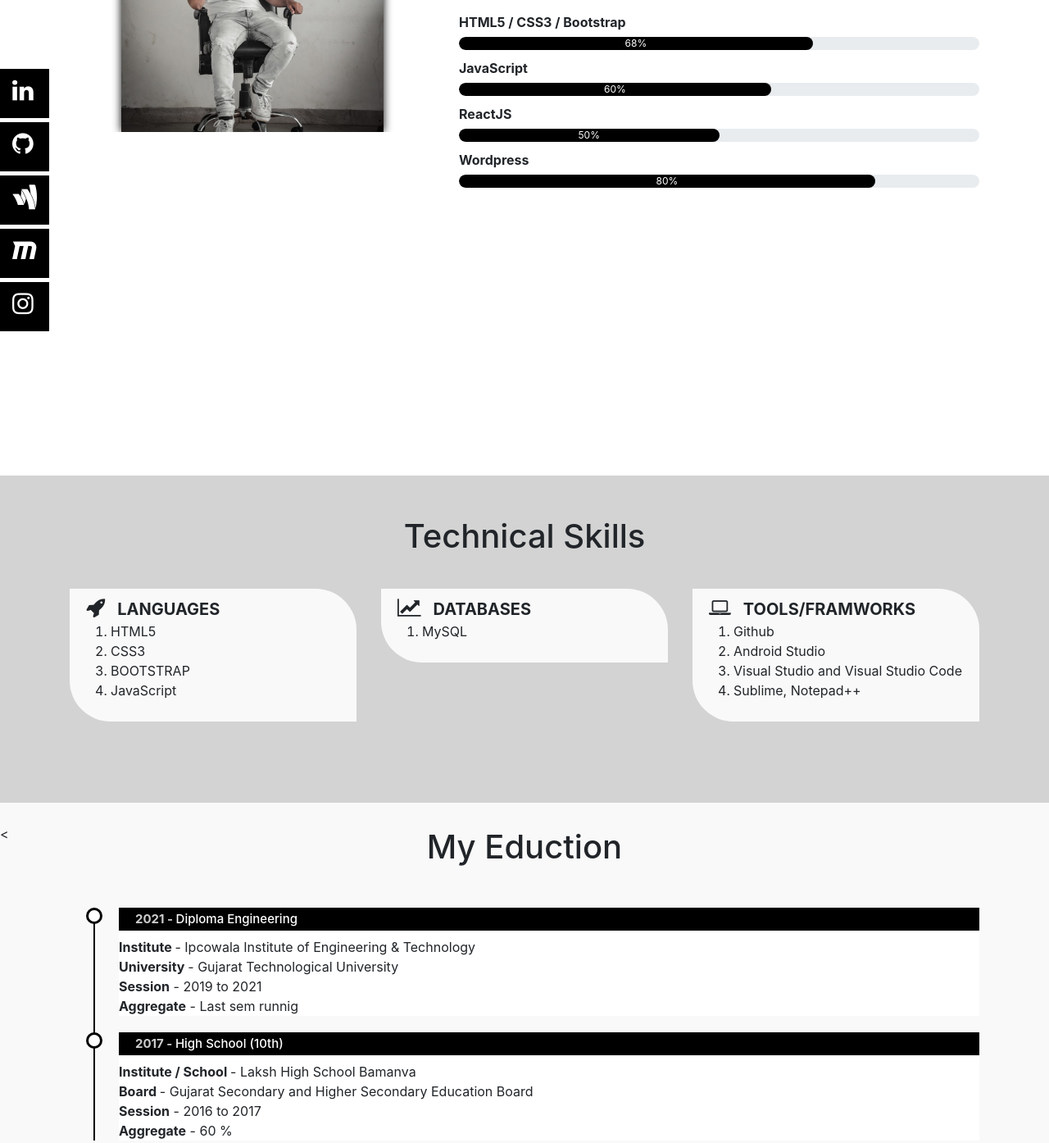
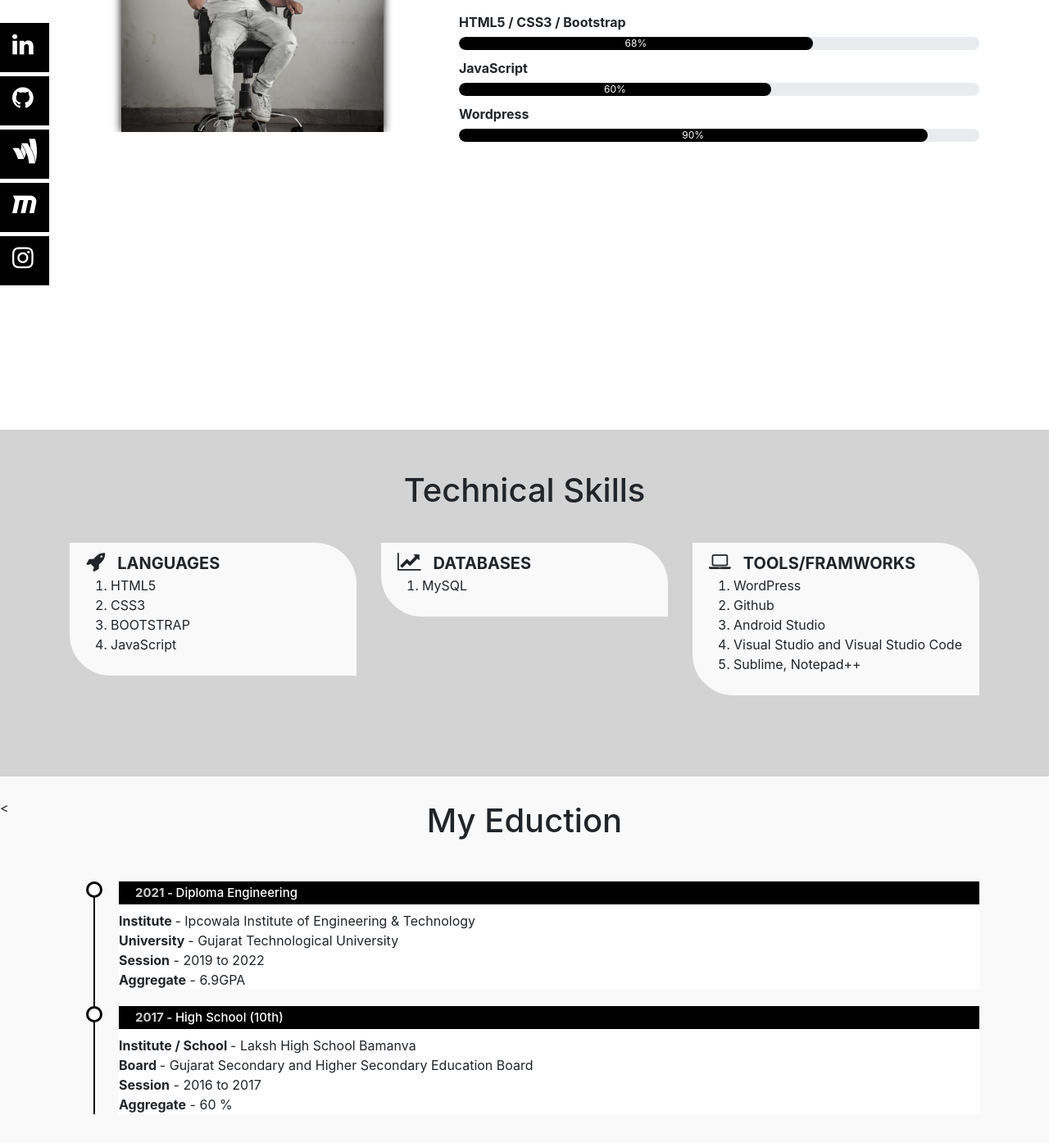
Before and after one commit to Nitinmistry23/Nitin-Resume, a plain HTML site: page index.html in a window 1280 px wide. Shown: the part 1240-2634 px from the top of the page at 82% size. Drawn offline with nearby package versions, Linux system fonts and the light colour scheme.

Commit message:
Update index.html

```diff
--- a/index.html
+++ b/index.html
@@ -118,10 +118,6 @@
 					<div class="progress">
 						<div class="progress-bar" style="width: 60%;">60%</div>
 					</div>
-					<p>ReactJS</p>
-					<div class="progress">
-						<div class="progress-bar" style="width: 50%;">50%</div>
-					</div>
 					<!---<p>React Native</p>
 					<div class="progress">
 						<div class="progress-bar" style="width: 70%;">62%</div>
@@ -136,7 +132,7 @@
 					</div>--->
 					<p>Wordpress</p>
 					<div class="progress">
-						<div class="progress-bar" style="width: 80%;">80%</div>
+						<div class="progress-bar" style="width: 90%;">90%</div>
 					</div>
 
 				</div>
@@ -211,6 +207,7 @@
 						<li>WordPress</li>
 						<li>Mobirise</li>
 						<li>Adobe XD</li>-->
+						<li>WordPress</li>
 						<li>Github</li>
 						<li>Android Studio</li>
 						<li>Visual Studio and Visual Studio Code</li>
@@ -315,8 +312,8 @@
 						<!-- <p>Write any text here</p> -->
 						<b>Institute </b> - Ipcowala Institute of Engineering & Technology<br>
 						<b>University </b> - Gujarat Technological University<br>
-						<b>Session</b> - 2019 to 2021<br>
-						<b>Aggregate</b> - Last sem runnig<br>
+						<b>Session</b> - 2019 to 2022<br>
+						<b>Aggregate</b> - 6.9GPA<br>
 
 					</li>
 					<li>
@@ -418,7 +415,7 @@
 						<i class="fa fa-phone"></i>
 						<h2>Mobile No</h2>
 						<a href="tel:9714341996" onclick="ga('send', 'event', { eventCategory: 'Contact', eventAction: 'Call', eventLabel: 'Mobile Button'});"><p class="call-button">+91 9714341996</p></a><!--
-						<a href="tel:9157858646" onclick="ga('send', 'event', { eventCategory: 'Contact', eventAction: 'Call', eventLabel: 'Mobile Button'});"><p class="call-button">+91 9157858646</p></a> -->
+						<a href="tel:9714341996" onclick="ga('send', 'event', { eventCategory: 'Contact', eventAction: 'Call', eventLabel: 'Mobile Button'});"><p class="call-button">+91 9157858646</p></a> -->
 					</div>
 					<div class="col-md-4">
 						<i class="fa fa-envelope"></i>
```
